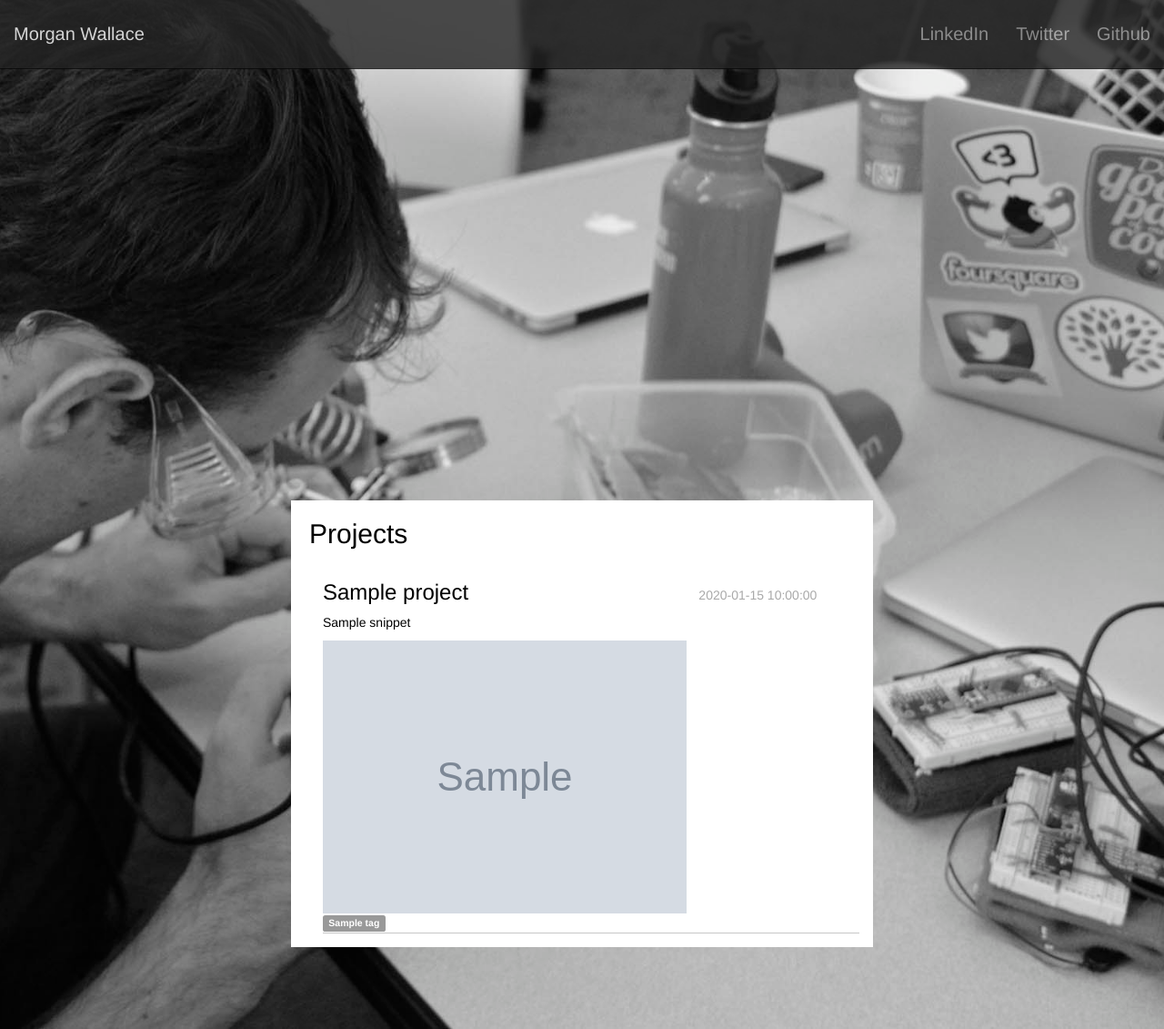
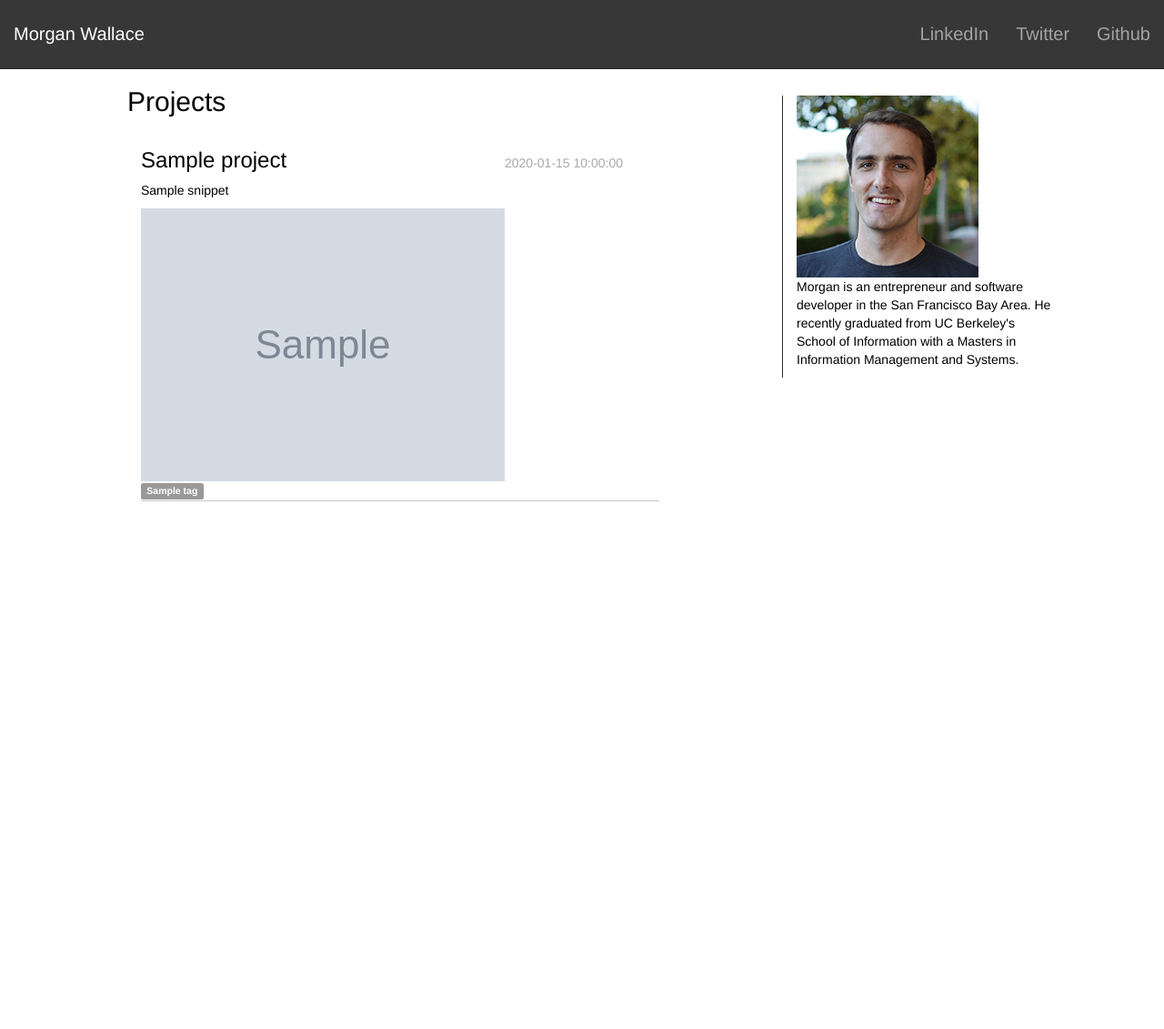
Before and after one commit to morganwallace/flask_portfolio, a Flask app: template templates/tags.html in a window 1280 px wide. Shown: the whole page at 91% size. Run offline with Flask 2, Linux system fonts and the light colour scheme; the template is opened without the code that fills it: most values are stand-ins (such as "Sample title", 1, 10 or a date in 2020); grey boxes marked "Sample" are stand-in pictures; some libraries are stand-ins or nearby versions.

Commit message:
visual updates to homepage, codelinks on projects pages

```diff
--- a/app.py
+++ b/app.py
@@ -82,21 +82,28 @@ def add_project():
 @app.route('/project/<title>')
 def project(title):
     title=title.replace("-"," ")
-    myproject=db.session.query(Project.title,Project.body,Project.projectType,Project.tags,Project.externalLink,Project.imagesLinks,Project.date).filter(Project.title==title.lower()).first()
+    myproject=db.session.query(Project.title,Project.body,Project.projectType,Project.tags,Project.externalLink,Project.imagesLinks,Project.date,Project.cover_photo,Project.codeLink).filter(Project.title==title.lower()).first()
     app.logger.debug(myproject)
     app.logger.debug(title)
     title=str(myproject[0]).title()
     app.logger.debug(myproject[5].split(","))
+    if myproject[7]!=None:
+        coverphoto= myproject[7].split(",")
+    else:
+        coverphoto=None
+
+    print myproject[8]
     return render_template('project.html',
         title=title,
         body=myproject[1],
         projectType=myproject[2],
         tags=myproject[3].split(","),
         externalLink=myproject[4],
-        imagesLinks=myproject[5].split(",")[1:],
+        imagesLinks=myproject[5].split(","),
         pageTitle=title+" - Morgan Wallace",
         date=date.fromtimestamp(myproject[6]*24*3600).strftime("%b %d, %Y"),
-        coverphoto=myproject[5].split(",")[0],
+        coverphoto=coverphoto,
+        codelink=myproject[8]
         )
 
 
@@ -105,7 +112,6 @@ def tag(tag):
     projects=db.session.query(Project.title,Project.body,Project.projectType,Project.tags,Project.externalLink,Project.imagesLinks,Project.snippet,Project.date).filter(Project.tags.contains(tag)).all()
     # projects=db.session.query(Project.title,Project.body,Project.projectType,Project.tags,Project.externalLink,Project.imagesLinks).filter(.all()
     projectsList=[]
-
     for proj in projects:
         # app.logger.debug(proj[7])
         projectsList.append({
@@ -114,7 +120,7 @@ def tag(tag):
             'projectType':proj[2],
             'tags':proj[3].split(","),
             'externalLink':proj[4],
-            'imagesLinks':url_for('static',filename='img/'+proj[5].split()[0]), #only take first photo
+            'imagesLinks':url_for('static',filename='img/'+proj[5].split(",")[0]), #only take first photo
             'snippet':proj[6],
             'date':date.fromtimestamp(proj[7]*24*3600).strftime("%d %b %Y"),
             'timestamp':proj[7],
--- a/static/css/style.css
+++ b/static/css/style.css
@@ -4,12 +4,16 @@
 
 */
 
+html{
+	background-color: lightgray;
+
+}
+
 body{
 	/*margin-top: 70px;*/
 	padding-top: 50px;
 	overflow-x: hidden;
 	color: grey;
-	/*background-color: black;*/
 }
 
 #footer{
@@ -36,34 +40,51 @@ body{
 .bgheight { height: 100%; }
 /*.bgheightmini{height: }*/
 
+#cover-photo{
+	max-height: 400px;
+}
+
 .projectPic{
 	max-width: 90%;
 	max-height: 300px;
+}
+
+#profilePic{
+	width: 90%;
+	max-width: 200px;
 }
 
 .navbar-brand{
 	font-size: 15px;
 	font-weight: 100;
 }
-.navbar,h1,h2,h3,h4,h5,h6,p{
-	/*font-family: monospace;*/
+h1,h2,h3,h4,h5,h6,p{
+/* 	font-family: monospace; */
+	font-family: "HelveticaNeue-Light", "Helvetica Neue Light", "Helvetica Neue", Helvetica, Arial, "Lucida Grande", sans-serif;
+   /*font-weight: 300;*/
 	color: black;
 }
 
 .navbar-collapse ul{
-	font-weight: 300;
+	font-weight: 100;
 }
 
 
 
 #projectsViewer{
 	background-color: white;
-	margin-top: 500px;
+	margin-top: 25px;
 	/*box-shadow: 0px 0px 26px black;*/
 	margin-bottom: 30px;
 	padding-right: 0;
 	padding-left: 20px;
 }
+#aboutcolumn{
+	border-left: 1px inset #7e7e7e;
+	border-bottom-color: lightgray;
+	margin-top: 30px;
+}
+
 .tags{
 	/*margin-left: 15px;*/
 	margin-top: 5px;
@@ -107,8 +128,13 @@ body{
 */
 	margin: 15px;
 }
+
+#projectsList .li:hover{
+	text-decoration: underline;
+}
+
 .navbar{
-	opacity: .8;
+	opacity: .9;
 	/*position: absolute;*/
 }
 
--- a/templates/index.html
+++ b/templates/index.html
@@ -13,12 +13,12 @@
 
 </style>
 
-	<img id="bg" src='../static/img/morganatwork.jpg' >
+	<!-- <img id="bg" src='../static/img/morganatwork.jpg' > -->
 
 <div class="container-fluid" id='content'>
-	<div  class="row">
+	<div  class="row" id="projectsViewer">
 		<div >
-			<div class="col-sm-6 col-sm-offset-3" id="projectsViewer">
+			<div class="col-sm-6 col-sm-offset-1" >
 				<h2 id="projects">Projects</h2>
 				<ul id="projectsList">
 					{% for project in projectsList %}
@@ -50,6 +50,11 @@
 					{% endfor %}
 				</ul>
 			</div>
+			<div class="col-sm-3 col-sm-offset-1" id="aboutcolumn">
+
+				<img id='profilePic' src="/static/img/Profile_square.jpg">
+				<p>Morgan is an entrepreneur and software developer in the San Francisco Bay Area. He recently graduated from UC Berkeley's School of Information with a Masters in Information Management and Systems.</p>
+			</div>
 		</div>
 	</div>
 </div>
```
Also changed, not shown: templates/project.html (+10 -3 lines), static/img/Profile_square.jpg (added), static/img/code.png (added).
